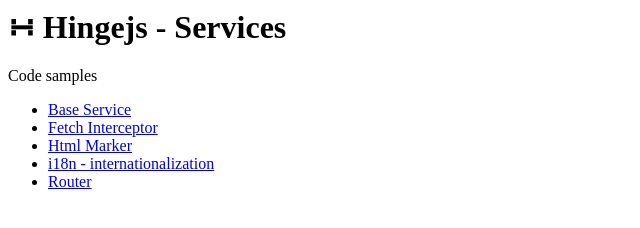
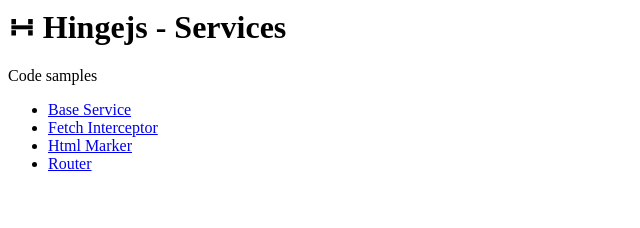
Before and after one commit to hingejs/services, a website built with webpack: page docs/index.html in a window 1280 px wide. Shown: the whole page, without its empty margins (0-640 px from the left). Built offline with nearby package versions, Linux system fonts and the light colour scheme.

Commit message:
webpack issues with i18next

```diff
--- a/docs/index.html
+++ b/docs/index.html
@@ -9,7 +9,7 @@
       <li><a href="./base-service.html">Base Service</a></li>
       <li><a href="./fetch-interceptor.html">Fetch Interceptor</a></li>
       <li><a href="./html-marker.html">Html Marker</a></li>
-      <li><a href="./i18n.html">i18n - internationalization</a></li>
+      <!-- <li><a href="./i18n.html">i18n - internationalization</a></li> -->
       <li><a href="./router.html">Router</a></li>
     </ul>
   </body>
--- a/index.js
+++ b/index.js
@@ -2,7 +2,7 @@ import Debounce from './src/debounce.js'
 import FetchInterceptor from './src/fetch-interceptor.js'
 import HtmlMarker from './src/html-marker.js'
 import HttpFetch from './src/http-fetch.js'
-import I18n from './src/i18n.js'
+//import I18n from './src/i18n.js'
 import ModelMixin from './src/model.mixin.js'
 import Observable from './src/observable.js'
 import Router from './src/router.js'
@@ -13,7 +13,7 @@ export {
   FetchInterceptor,
   HtmlMarker,
   HttpFetch,
-  I18n,
+  //I18n,
   ModelMixin,
   Observable,
   Router,
--- a/package.json
+++ b/package.json
@@ -2,7 +2,7 @@
   "name": "@hingejs/services",
   "version": "0.0.10",
   "description": "Front-End ES6+ Classes used for UI development",
-  "main": "index.min.js",
+  "main": "index.js",
   "scripts": {
     "build": "node_modules/.bin/webpack --mode production --config webpack.config.js",
     "lint": "./node_modules/.bin/eslint -c ./.eslintrc --ext .js ./src",
@@ -44,6 +44,7 @@
     "karma-sinon": "^1.0.5",
     "karma-webpack": "^3.0.5",
     "mocha": "^5.2.0",
+    "rollup": "^1.20.0",
     "sinon": "^7.2.3",
     "webpack": "^4.27.1",
     "webpack-cli": "^3.3.6"
--- a/webpack.config.js
+++ b/webpack.config.js
@@ -1,9 +1,7 @@
 const { resolve } = require('path')
-
 module.exports = {
   entry: {
     index: './index.js',
-    // vendor: Object.keys(package.dependencies)
   },
   output: {
     filename: '[name].min.js',
```
Also changed, not shown: docs/i18n.html (+2 -2 lines), index.min.js.
